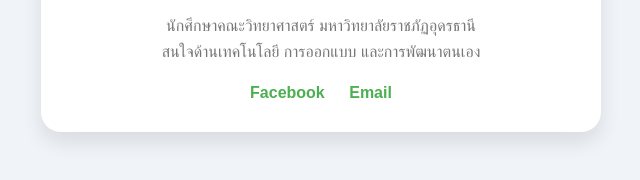
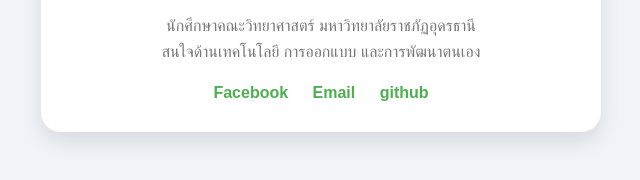
Before and after one commit to Naruesorn05/Naruesorn05.github.io, a plain HTML site: page index.html in a window 1280 px wide. Shown: the part 290-470 px from the top of the page, without its empty margins (319-959 px from the left). Drawn offline with Linux system fonts and the light colour scheme.

Commit message:
Update index.html

```diff
--- a/index.html
+++ b/index.html
@@ -58,6 +58,7 @@
   <div class="social">
     <a href="https://web.facebook.com/naruesorn.meechai.2025" target="_blank">Facebook</a>
     <a href="mailto:vigon8900@gmeil.com">Email</a>
+    <a herf="https://github.com/Naruesorn05">github</a>
   </div>
 </div>
 
```
